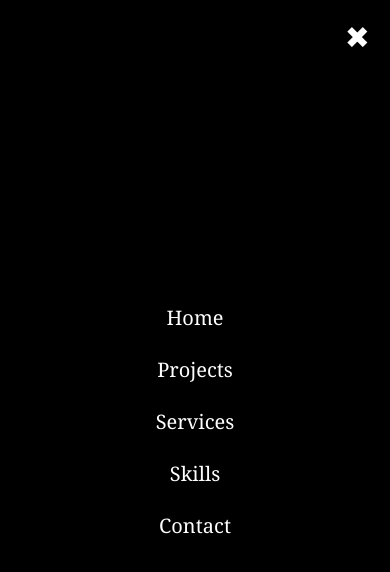
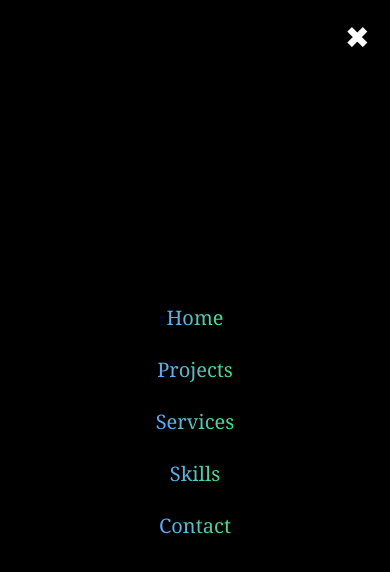
Before and after one commit to waseembaloch21/Next-Portfolio, a Next.js app: page / in a window 390 px wide. Both pictures are taken after a click on the button "Toggle Navigation Menu". Shown: the top 572 px of the page. Built offline with nearby package versions, Linux system fonts and the light colour scheme.

Commit message:
code updated

```diff
--- a/src/app/Components/Navbar.jsx
+++ b/src/app/Components/Navbar.jsx
@@ -62,19 +62,19 @@ const Navbar = () => {
 
                     <ul className='flex flex-col gap-6 font-poppins text-xl  text-center'>
                         <li>
-                            <a href="#home" className='hover:text-gray-400 font-serif cursor-pointer' onClick={toggleMenu}>Home</a>
+                            <a href="#home" className='hover:text-gray-400 bg-gradient-to-r from-blue-400 to-green-400 bg-clip-text text-transparent font-serif cursor-pointer' onClick={toggleMenu}>Home</a>
                         </li>
                         <li>
-                            <a href="#projects" className='hover:text-gray-400 font-serif cursor-pointer' onClick={toggleMenu}>Projects</a>
+                            <a href="#projects" className='hover:text-gray-400 bg-gradient-to-r from-blue-400 to-green-400 bg-clip-text text-transparent font-serif cursor-pointer' onClick={toggleMenu}>Projects</a>
                         </li>
                         <li>
-                            <a href="#services" className='hover:text-gray-400 font-serif cursor-pointer' onClick={toggleMenu}>Services</a>
+                            <a href="#services" className='hover:text-gray-400 bg-gradient-to-r from-blue-400 to-green-400 bg-clip-text text-transparent font-serif cursor-pointer' onClick={toggleMenu}>Services</a>
                         </li>
                         <li>
-                            <a href="#skills" className='hover:text-gray-400 font-serif cursor-pointer' onClick={toggleMenu}>Skills</a>
+                            <a href="#skills" className='hover:text-gray-400 bg-gradient-to-r from-blue-400 to-green-400 bg-clip-text text-transparent font-serif cursor-pointer' onClick={toggleMenu}>Skills</a>
                         </li>
                         <li>
-                            <a href="#contact" className='hover:text-gray-400 font-serif cursor-pointer' onClick={toggleMenu}>Contact</a>
+                            <a href="#contact" className='hover:text-gray-400 bg-gradient-to-r from-blue-400 to-green-400 bg-clip-text text-transparent font-serif cursor-pointer' onClick={toggleMenu}>Contact</a>
                         </li>
                     </ul>
                 </div>
--- a/src/app/Components/ProjectsSection.jsx
+++ b/src/app/Components/ProjectsSection.jsx
@@ -15,7 +15,7 @@ const projects = [
     description: "A modern fullstack app to discover, create, and manage events effortlessly.",
     image: EventsApp,
     demo: "https://findfriend.vercel.app/",
-    github: "https://github.com/waseembaloch21/EventsApp", // replace with actual repo
+    github: "https://github.com/waseembaloch21/EventsApp",
     technologies: ["Next.js", "ShadCn"],
   },
   {
@@ -23,7 +23,7 @@ const projects = [
     description: "A productivity-focused app with task creation, editing, filtering, and management.",
     image: TodoApp,
     demo: "https://todo-app-5tad.vercel.app/",
-    github: "https://github.com/waseembaloch21/Todo-App", // replace with actual repo
+    github: "https://github.com/waseembaloch21/Todo-App",
     technologies: ["React.js", "CSS"],
   },
   {
@@ -31,7 +31,7 @@ const projects = [
     description: "A responsive app providing real-time weather updates worldwide.",
     image: WeatherApp,
     demo: "https://weather-app-two-phi-91.vercel.app/",
-    github: "https://github.com/waseembaloch21/Weather-App", // replace with actual repo
+    github: "https://github.com/waseembaloch21/Weather-App",
     technologies: ["React.js", "TailwindCSS"],
   },
   {
@@ -39,7 +39,7 @@ const projects = [
     description: "A modern e-commerce site for browsing and purchasing furniture online.",
     image: Furniture,
     demo: "https://furniture-web-beta.vercel.app/",
-    github: "https://github.com/waseembaloch21/Furniture-Web", // replace with actual repo
+    github: "https://github.com/waseembaloch21/Furniture-Web",
     technologies: ["React.js", "TailwindCSS"],
   },
 ];
```
